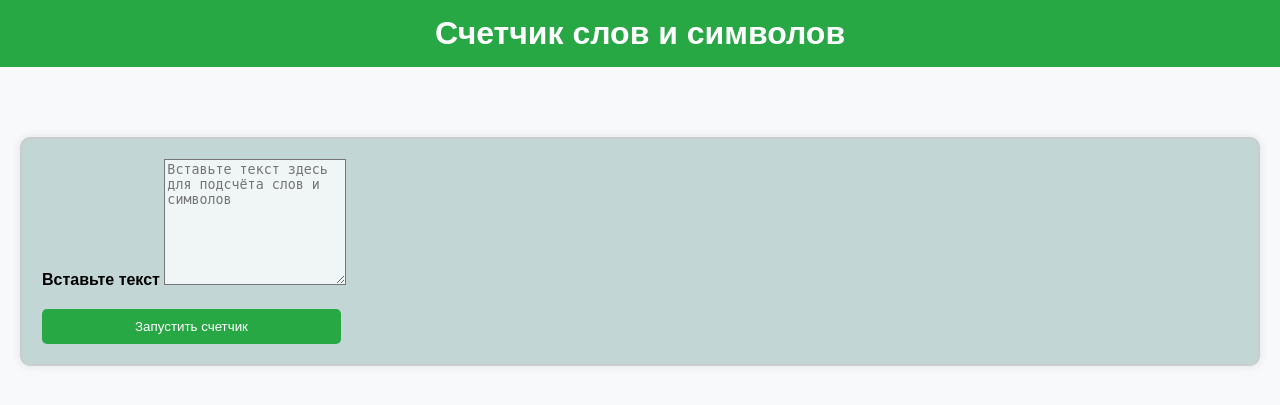
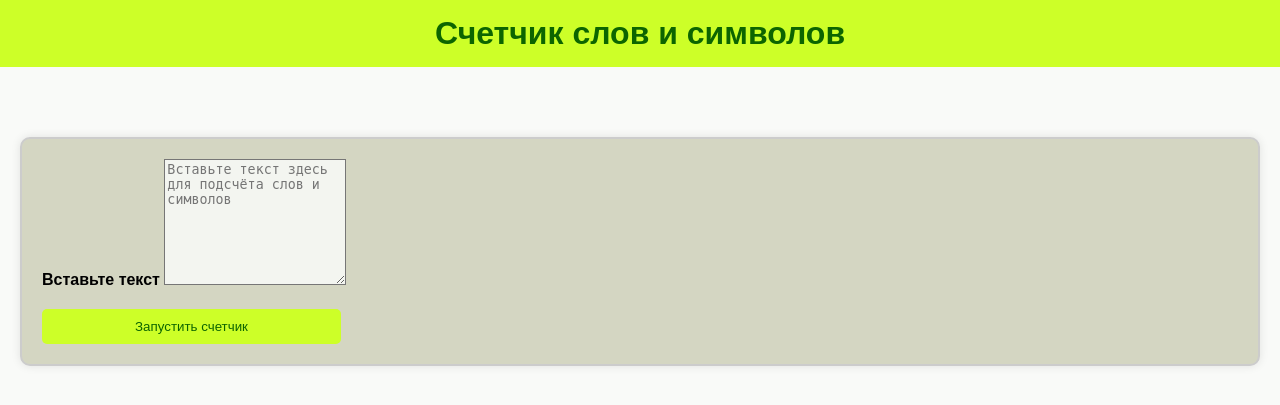
Before and after one commit to Yashima-san/Django_projects, a Django app: page / in a window 1280 px wide. Shown: the top 405 px of the page. Run offline with Django 5.2, Linux system fonts and the light colour scheme.

Commit message:
5 commit

```diff
--- /dev/null
+++ b/wordcounter/wordcounter/word/static/css/word_style.css
@@ -0,0 +1,71 @@
+html {
+    max-width: 100%;
+    overflow-x: hidden; /* Чтобы отключить горизонтальную прокрутку */
+}
+body {
+    font-family: Arial, sans-serif;
+    background-color: #f9faf8;
+    margin: 0;
+    padding: 0;
+    }
+    .navbar {
+    background-color: #cdff28;
+    color: #0c6500;
+    padding: 15px 0;
+    text-align: center;
+    }
+    .navbar h1 {
+    margin: 0;
+    }
+    .container {
+    margin-top: 50px;
+    padding: 20px;
+    }
+    .result-card {
+    border: 2px solid #ccc;
+    border-radius: 10px;
+    padding: 20px;
+    margin-bottom: 20px;
+    background-color: #0c6500;
+    box-shadow: 0 0 10px rgba(0, 0, 0, 0.1);
+    }
+    .result-card h3 {
+    margin-top: 0;
+    }
+    .result-card p {
+    margin: 5px 0;
+    }
+    .form-container {
+    background-color: #d4d6c2;
+    border: 2px solid #ccc;
+    border-radius: 10px;
+    padding: 20px;
+    box-shadow: 0 0 10px rgba(0, 0, 0, 0.1);
+    }
+    .form-group label {
+    font-weight: bold;
+    }
+    .form-group textarea {
+    background-color: #f3f5f0;
+    resize: vertical;
+    }
+    .ads-section {
+    margin-top: 20px;
+    margin-bottom: 20px;
+    text-align: center;
+    font-style: italic;
+    color: #555;
+    }
+    .submit-button {
+    width: 25%;
+    background-color: #cdff28;
+    color: #0c6500;
+    border: none;
+    border-radius: 5px;
+    padding: 10px 20px;
+    cursor: pointer;
+    transition: background-color 0.3s;
+    }
+    .submit-button:hover {
+    background-color: #add724;
+    }
--- a/wordcounter/wordcounter/word/templates/counter.HTML
+++ b/wordcounter/wordcounter/word/templates/counter.HTML
@@ -1,77 +1,10 @@
+{% load static %}
 <!DOCTYPE html>
 <html lang="ru" dir="ltr">
 <head>
-<meta charset="utf-8">
-<title>Счетчик слов и символов</title>
-<style>
-    body {
-    font-family: Arial, sans-serif;
-    background-color: #f8f9fa;
-    margin: 0;
-    padding: 0;
-    }
-    .navbar {
-    background-color: #28a745;
-    color: white;
-    padding: 15px 0;
-    text-align: center;
-    }
-    .navbar h1 {
-    margin: 0;
-    }
-    .container {
-    margin-top: 50px;
-    padding: 20px;
-    }
-    .result-card {
-    border: 2px solid #ccc;
-    border-radius: 10px;
-    padding: 20px;
-    margin-bottom: 20px;
-    background-color: white;
-    box-shadow: 0 0 10px rgba(0, 0, 0, 0.1);
-    }
-    .result-card h3 {
-    margin-top: 0;
-    }
-    .result-card p {
-    margin: 5px 0;
-    }
-    .form-container {
-    background-color: #c2d6d6;
-    border: 2px solid #ccc;
-    border-radius: 10px;
-    padding: 20px;
-    box-shadow: 0 0 10px rgba(0, 0, 0, 0.1);
-    }
-    .form-group label {
-    font-weight: bold;
-    }
-    .form-group textarea {
-    background-color: #f0f5f5;
-    resize: vertical;
-    }
-    .ads-section {
-    margin-top: 20px;
-    margin-bottom: 20px;
-    text-align: center;
-    font-style: italic;
-    color: #555;
-    }
-    .submit-button {
-    width: 25%;
-    background-color: #28a745;
-    color: white;
-    border: none;
-    border-radius: 5px;
-    padding: 10px 20px;
-    cursor: pointer;
-    transition: background-color 0.3s;
-    }
-    .submit-button:hover {
-    background-color: #218838;
-    }
-</style>
+    <meta charset="utf-8">
+    <title>Счетчик слов и символов</title>
+    <link rel="stylesheet" type="text/css" href="{% static 'css/word_style.css' %}">
 </head>
 <body>
 <div class="navbar">
--- a/wordcounter/wordcounter/wordcounter/settings.py
+++ b/wordcounter/wordcounter/wordcounter/settings.py
@@ -116,7 +116,10 @@ USE_TZ = True
 # Static files (CSS, JavaScript, Images)
 # https://docs.djangoproject.com/en/5.1/howto/static-files/
 
-STATIC_URL = 'static/'
+STATIC_URL = '/static/'
+STATICFILES_DIRS = [
+    BASE_DIR / "static",  # Путь к вашим статическим файлам
+]
 
 # Default primary key field type
 # https://docs.djangoproject.com/en/5.1/ref/settings/#default-auto-field
```
Also changed, not shown: wordcounter/wordcounter/db.sqlite3.
